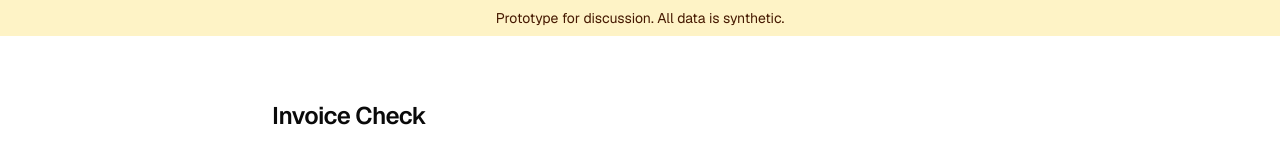
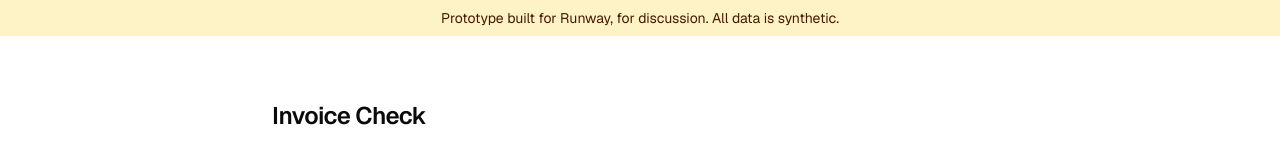
Before and after one commit to roshanaryal1/credit-desk, a Next.js app: page / in a window 1280 px wide. Shown: the top 151 px of the page. Built offline with nearby package versions, Linux system fonts and the light colour scheme.

Commit message:
feat: name Runway in page title and synthetic-data banner
Text only, no brand assets. Refs #44

```diff
--- a/app/layout.tsx
+++ b/app/layout.tsx
@@ -13,7 +13,7 @@ const geistMono = Geist_Mono({
 });
 
 export const metadata: Metadata = {
-  title: "Invoice Check",
+  title: "Invoice Check: a prototype built for Runway",
   description: "Prototype invoice verification. All data is synthetic.",
 };
 
@@ -28,7 +28,7 @@ export default function RootLayout({ children }: LayoutProps<"/">) {
           role="note"
           className="bg-amber-100 px-4 py-2 text-center text-sm text-amber-950 dark:bg-amber-950 dark:text-amber-100"
         >
-          Prototype for discussion. All data is synthetic.
+          Prototype built for Runway, for discussion. All data is synthetic.
         </div>
         {children}
       </body>
```
